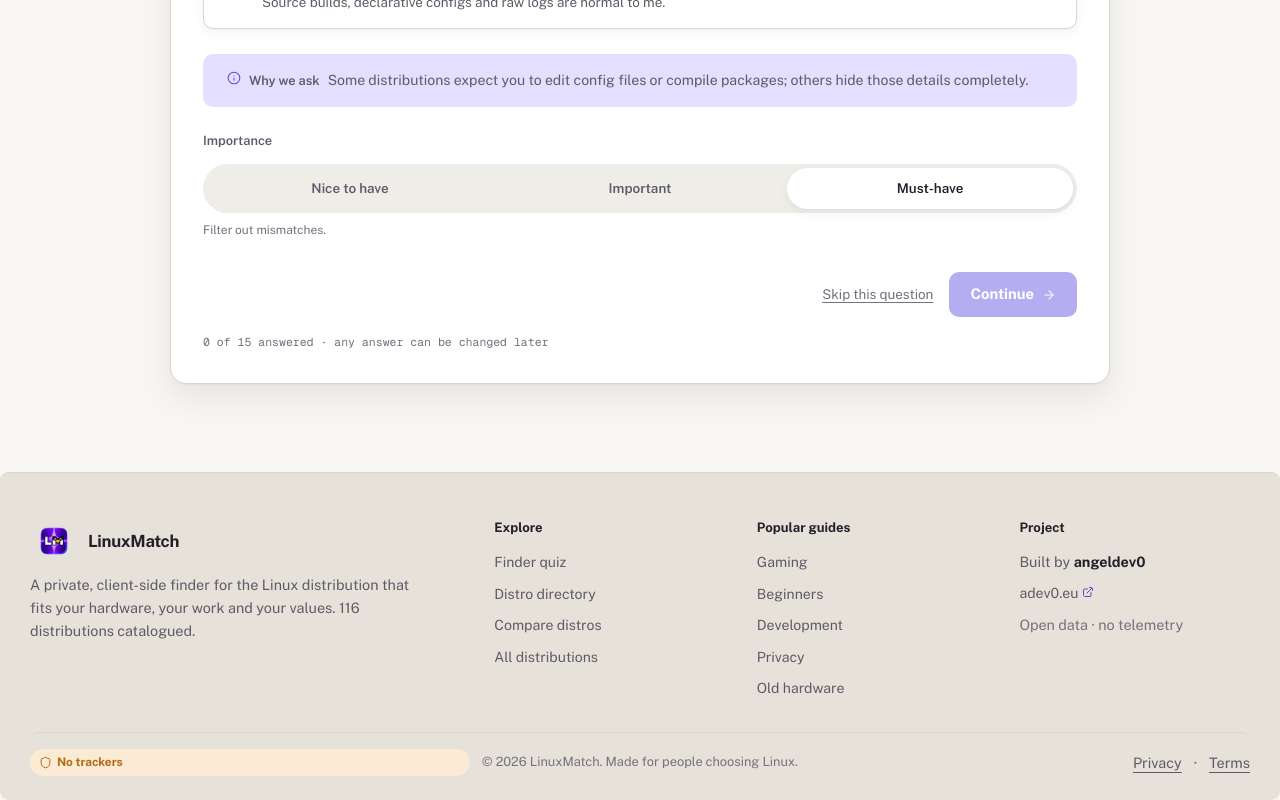
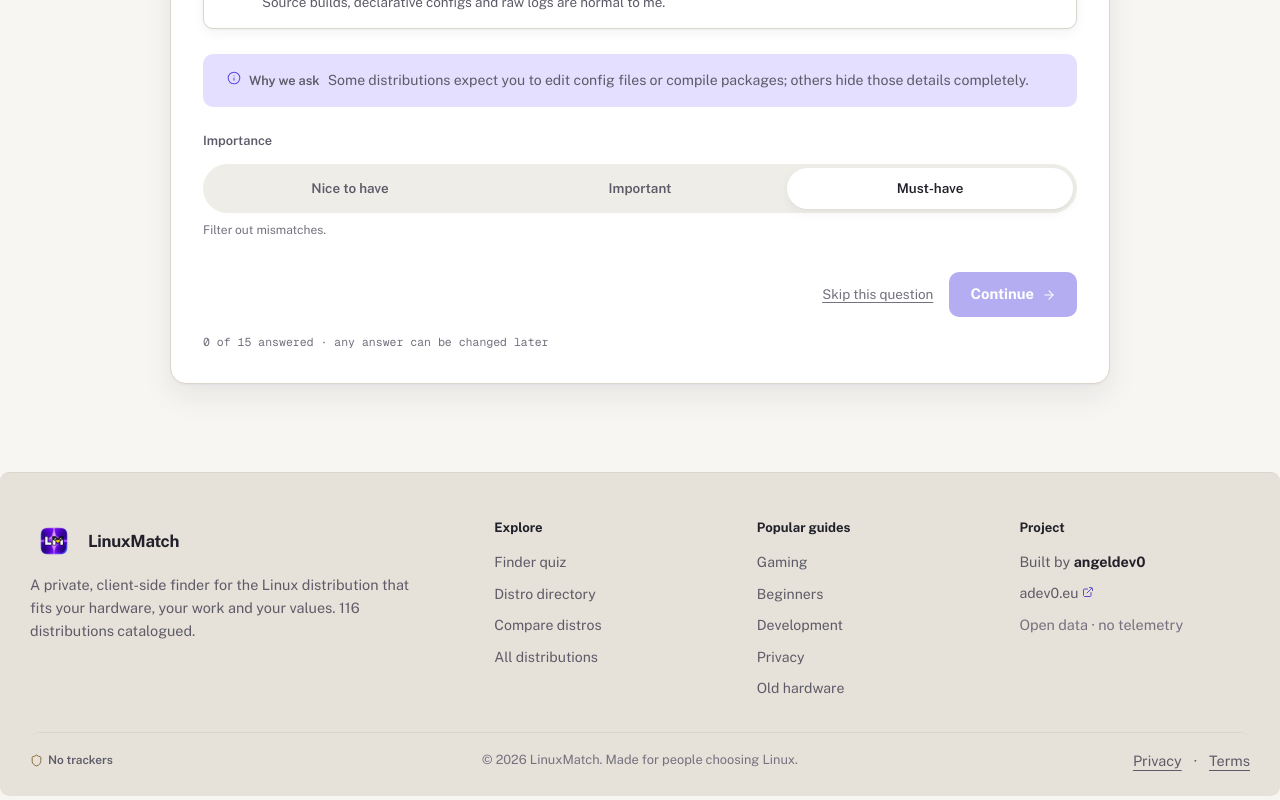
Before and after one commit to 4ngel2769/distro-match, a Svelte app: page /quiz in a window 1280 px wide. Shown: the part 775-1575 px from the top of the page. Built offline with nearby package versions, Linux system fonts and the light colour scheme.

Commit message:
Refine footer privacy accent and layout
Replace the amber tertiary palette with sand, simplify the footer privacy note styling, and restore spacing and rounded corners for connected layouts.

```diff
--- a/src/components/SiteFooter.svelte
+++ b/src/components/SiteFooter.svelte
@@ -91,13 +91,15 @@
     display: inline-flex;
     align-items: center;
     gap: 5px;
-    padding: 4px 9px;
+    justify-self: start;
     font-size: 0.74rem;
-    font-weight: 700;
+    font-weight: 600;
+    color: var(--text-muted);
+    white-space: nowrap;
+  }
+
+  .privacy-badge :global(svg) {
     color: var(--accent-tertiary);
-    background-color: var(--accent-tertiary-soft);
-    border-radius: var(--radius-pill);
-    white-space: nowrap;
   }
 
   .footer-copyright {
--- a/src/styles/theme.css
+++ b/src/styles/theme.css
@@ -29,8 +29,8 @@
   --accent-ink: #4A3AC9;
   --accent-soft: #E4DFFF;
   --accent-wash: rgba(91, 75, 224, 0.10);
-  --accent-tertiary: #B26A12;
-  --accent-tertiary-soft: #FBEBD4;
+  --accent-tertiary: #8C6B3F;
+  --accent-tertiary-soft: #F2EADF;
 
   /* Semantic states: friendly, legible, never decorative */
   --accent-green: #1E8E63;
@@ -481,7 +481,7 @@ button:disabled {
 }
 
 .main-wrapper.main-connected {
-  padding-bottom: 0;
+  padding-bottom: var(--space-6);
 }
 
 /* ---------- Motion: one authored entrance, used on view changes ---------- */
@@ -683,14 +683,12 @@ button:disabled {
   max-width: 1160px;
   margin: 0 auto;
   border: 1px solid var(--border-color);
-  border-top: 0;
   border-radius: 0;
   padding-top: var(--space-6);
 }
 
-.main-connected .welcome {
-  border-radius: 0;
-  border-bottom: 0;
+body main.main-connected .welcome {
+  border-radius: var(--section-radius);
 }
 
 .footer-container {
```
Also changed, not shown: .impeccable/design.json, 1 other file (tests, documents, lock files or other folders).
